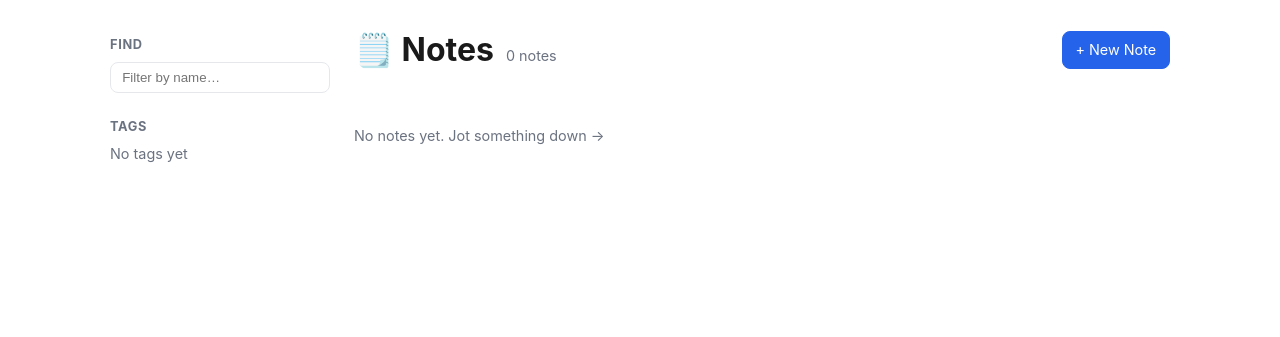
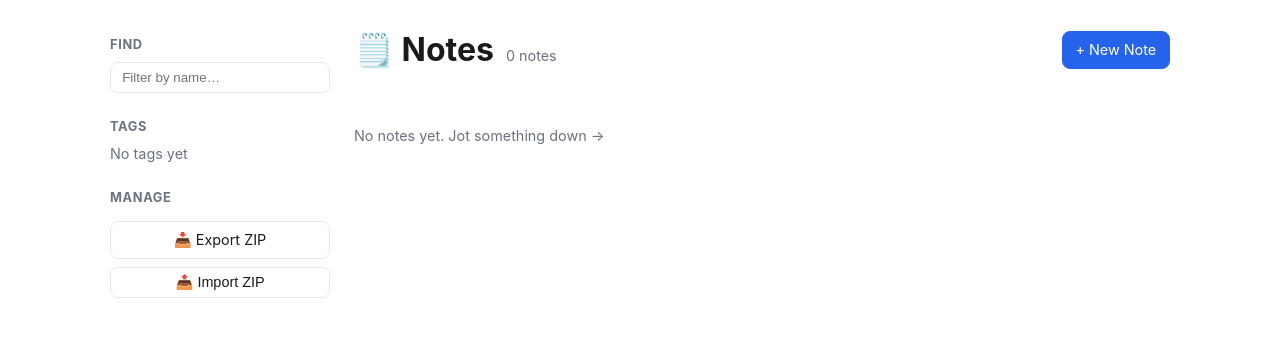
Before and after one commit to phatnguyen9722/knowledge_base_tool, a FastAPI app: page /notes in a window 1280 px wide; the page is wider, and only the part inside the window is pictured. Shown: the part 109-446 px from the top of that part. Run offline with FastAPI, Linux system fonts and the light colour scheme; some libraries are stand-ins or nearby versions.

Commit message:
(Feat): Import/Export Notes feature

```diff
--- a/app/main.py
+++ b/app/main.py
@@ -803,6 +803,49 @@ async def notes_index(
     )
 
 
+@app.get("/notes/export")
+async def notes_export():
+    import io
+    import zipfile
+    from fastapi.responses import StreamingResponse
+
+    zip_buffer = io.BytesIO()
+    with zipfile.ZipFile(zip_buffer, "a", zipfile.ZIP_DEFLATED, False) as zip_file:
+        for f in NOTES_DIR.glob("*.md"):
+            zip_file.writestr(f.name, f.read_text(encoding="utf-8"))
+
+    zip_buffer.seek(0)
+    return StreamingResponse(
+        zip_buffer,
+        media_type="application/zip",
+        headers={"Content-Disposition": "attachment; filename=notes_export.zip"}
+    )
+
+
+@app.post("/notes/import")
+async def notes_import(file: UploadFile = File(...)):
+    import io
+    import zipfile
+
+    if not file.filename.endswith(".zip"):
+        raise HTTPException(400, "Only ZIP files are supported.")
+
+    content = await file.read()
+    zip_buffer = io.BytesIO(content)
+
+    try:
+        with zipfile.ZipFile(zip_buffer, "r") as zip_file:
+            for name in zip_file.namelist():
+                if name.endswith(".md"):
+                    file_content = zip_file.read(name)
+                    safe_name = Path(name).name
+                    (NOTES_DIR / safe_name).write_bytes(file_content)
+    except Exception as e:
+        raise HTTPException(400, f"Failed to extract zip: {e}")
+
+    return RedirectResponse("/notes", status_code=303)
+
+
 @app.get("/notes/new", response_class=HTMLResponse)
 async def note_new_form(request: Request):
     return templates.TemplateResponse(
--- a/templates/notes_list.html
+++ b/templates/notes_list.html
@@ -21,6 +21,21 @@
       {% else %}
       <span class="muted">No tags yet</span>
       {% endfor %}
+    </div>
+  </section>
+
+  <section class="facet">
+    <h2>Manage</h2>
+    <div style="display: flex; flex-direction: column; gap: 0.5rem; margin-top: 0.75rem;">
+      <a class="btn" href="/notes/export" style="text-align: center; justify-content: center; display: flex; align-items: center; gap: 0.4rem; width: 100%; box-sizing: border-box;">
+        📥 Export ZIP
+      </a>
+      <button class="btn" onclick="document.getElementById('import-file-input').click()" style="text-align: center; justify-content: center; display: flex; align-items: center; gap: 0.4rem; cursor: pointer; width: 100%; box-sizing: border-box; background: transparent; border: 1px solid var(--border); color: var(--text);">
+        📤 Import ZIP
+      </button>
+      <form id="import-form" action="/notes/import" method="post" enctype="multipart/form-data" style="display: none;">
+        <input type="file" id="import-file-input" name="file" accept=".zip" onchange="document.getElementById('import-form').submit()">
+      </form>
     </div>
   </section>
 {% endblock %}
```
Also changed, not shown: CLAUDE.md (+2 -2 lines), ai-scratch/reports/03_07_2026_notes_export_import.md (added, +55 -0 lines).
